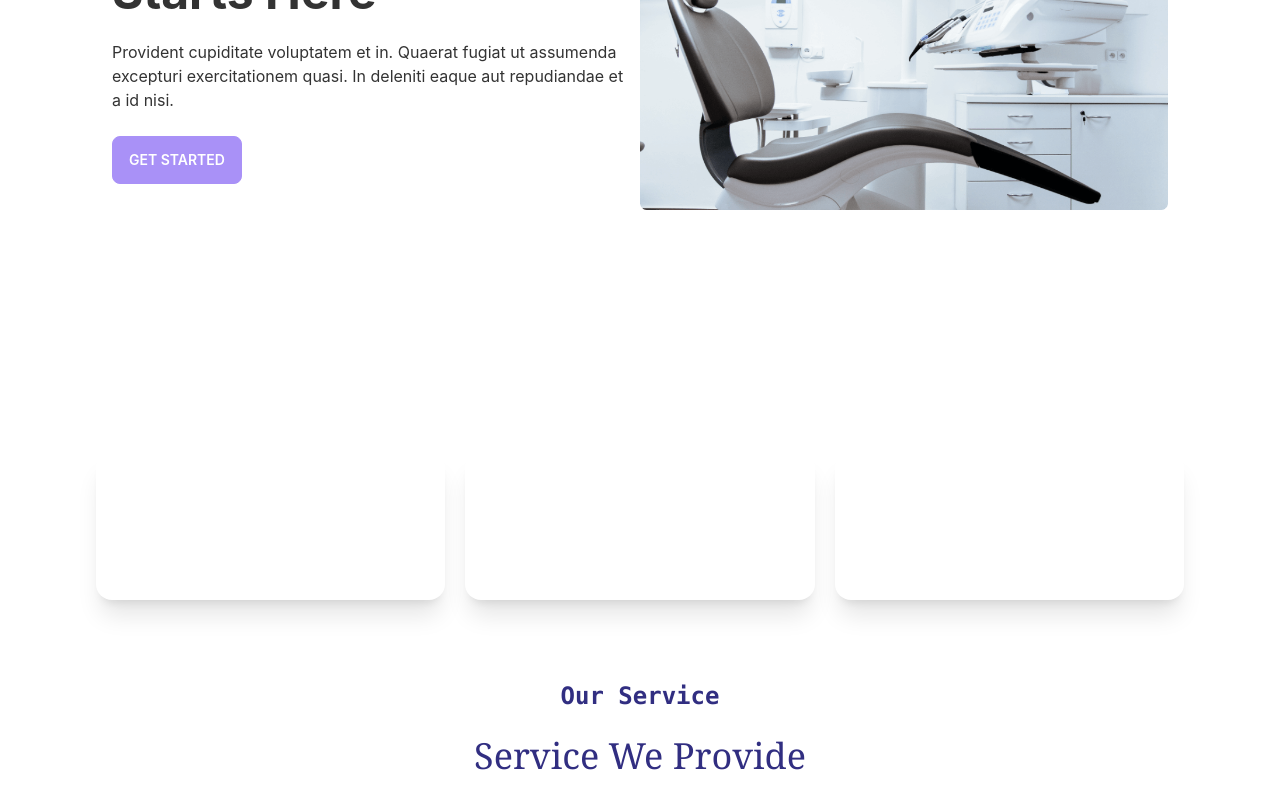
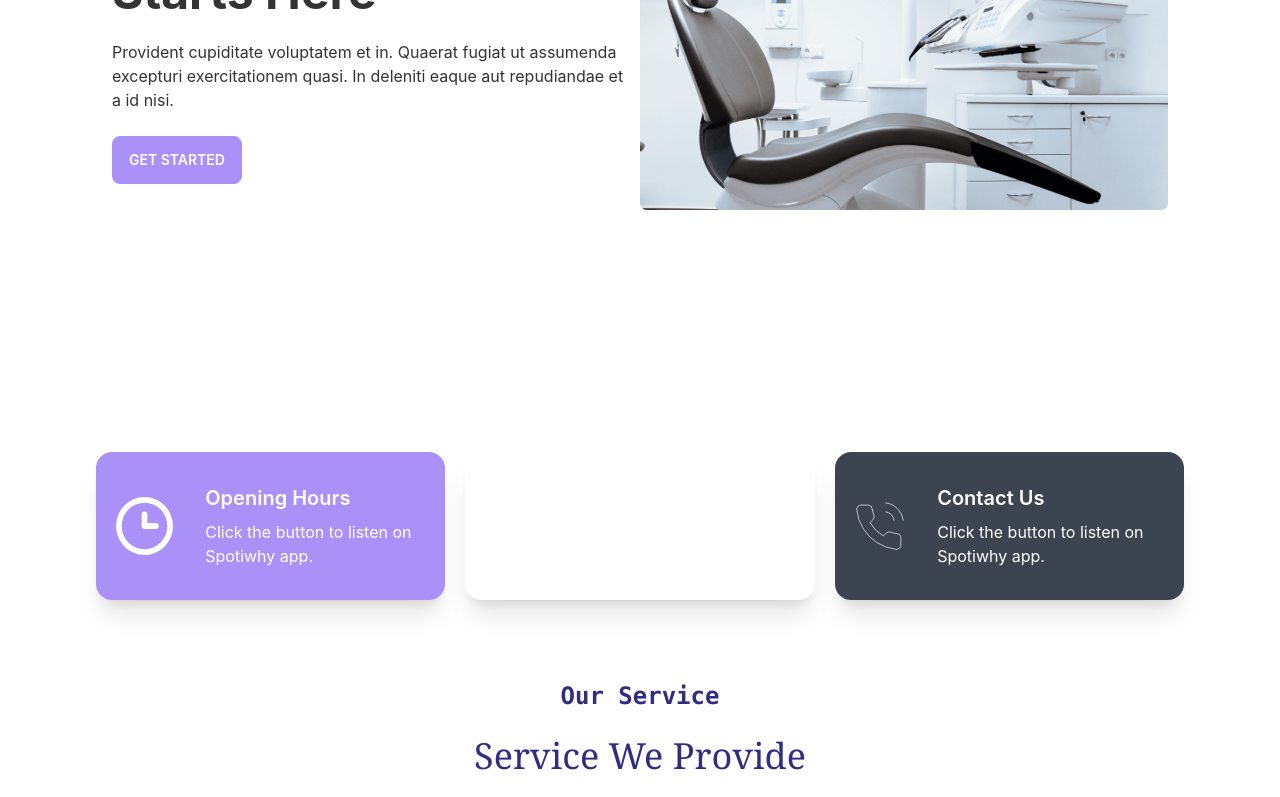
Before and after one commit to Jonied-mirza-shakib/doctors-portal-client, a React (Create React App) app: page /home in a window 1280 px wide. Shown: the part 412-1209 px from the top of the page. Built offline with nearby package versions, Linux system fonts and the light colour scheme; no server answers.

Commit message:
complete info.js page

```diff
--- a/src/Hooks/useAdmin.js
+++ b/src/Hooks/useAdmin.js
@@ -6,7 +6,7 @@ const useAdmin = user => {
     useEffect(() => {
         const email = user?.email;
         if (email) {
-            fetch(`http://localhost:5000/admin/${email}`, {
+            fetch(`https://cryptic-mesa-43832.herokuapp.com/admin/${email}`, {
                 method: 'GET',
                 headers: {
                     'content-type': 'application/json',
--- a/src/Hooks/useToken.js
+++ b/src/Hooks/useToken.js
@@ -6,7 +6,7 @@ const useToken = user => {
         const email = user?.user.email;
         const currentUser = { email: email };
         if (email) {
-            fetch(`http://localhost:5000/user/${email}`, {
+            fetch(`https://cryptic-mesa-43832.herokuapp.com/user/${email}`, {
                 method: 'PUT',
                 headers: {
                     'Content-Type': 'application/json',
--- a/src/Pages/Appoinment/AvailableAppointment.js
+++ b/src/Pages/Appoinment/AvailableAppointment.js
@@ -9,7 +9,7 @@ const AvailableAppointment = ({ date }) => {
     const formattedDate = format(date, 'pp')
 
     const { data: service, isLoading, refetch } = useQuery(['available', formattedDate], () =>
-        fetch(`http://localhost:5000/available?date=${formattedDate}`)
+        fetch(`https://cryptic-mesa-43832.herokuapp.com/available?date=${formattedDate}`)
             .then(res => res.json())
     )
 
--- a/src/Pages/Appoinment/BokingModal.js
+++ b/src/Pages/Appoinment/BokingModal.js
@@ -23,7 +23,7 @@ const BokingModal = ({ date, treatment, setTreatment, refetch }) => {
             phone: event.target.phone.value,
         }
 
-        fetch('http://localhost:5000/booking', {
+        fetch('https://cryptic-mesa-43832.herokuapp.com/booking', {
             method: 'POST',
             headers: {
                 'Content-Type': 'application/json',
--- a/src/Pages/Dashboard/AllUsers.js
+++ b/src/Pages/Dashboard/AllUsers.js
@@ -4,7 +4,7 @@ import { toast } from 'react-toastify';
 
 const AllUsers = () => {
     const { data: user, isLoading, refetch } = useQuery(['users'], () =>
-        fetch('http://localhost:5000/user', {
+        fetch('https://cryptic-mesa-43832.herokuapp.com/user', {
             method: 'GET',
             headers: {
                 'authorization': `Bearer ${localStorage.getItem('accessToken')}`
@@ -16,7 +16,7 @@ const AllUsers = () => {
 
     const makeAdmin = email => {
         console.log(email);
-        fetch(`http://localhost:5000/user/admin/${email}`, {
+        fetch(`https://cryptic-mesa-43832.herokuapp.com/user/admin/${email}`, {
             method: 'PUT',
             headers: {
                 'authorization': `Bearer ${localStorage.getItem('accessToken')}`
--- a/src/Pages/Dashboard/MyAppoinment.js
+++ b/src/Pages/Dashboard/MyAppoinment.js
@@ -12,7 +12,7 @@ const MyAppoinment = () => {
 
     useEffect(() => {
         if (user) {
-            fetch(`http://localhost:5000/booking?patient=${user.email}`, {
+            fetch(`https://cryptic-mesa-43832.herokuapp.com/booking?patient=${user.email}`, {
                 method: 'GET',
                 headers: {
                     'authorization': `Bearer ${localStorage.getItem('accessToken')}`
--- a/src/Pages/Home/Info.js
+++ b/src/Pages/Home/Info.js
@@ -7,9 +7,9 @@ import phone from '../../assets/icons/phone.svg'
 const Info = () => {
     return (
         <div className='grid grid-cols-1 lg:grid-cols-3 gap-5'>
-            <InfoCart bgclassName='bg-primary' cartTitle='Opening Hours' img={clock}></InfoCart>
-            <InfoCart bgclassName='bg-accent' cartTitle='Our Location' img={marker}></InfoCart>
-            <InfoCart bgclassName='bg-neutral' cartTitle='Contact Us' img={phone}></InfoCart>
+            <InfoCart className='bg-primary' cartTitle='Opening Hours' img={clock}></InfoCart>
+            <InfoCart className='bg-accent' cartTitle='Our Location' img={marker}></InfoCart>
+            <InfoCart className='bg-neutral' cartTitle='Contact Us' img={phone}></InfoCart>
         </div>
     );
 };
--- a/src/Pages/Home/InfoCart.js
+++ b/src/Pages/Home/InfoCart.js
@@ -2,7 +2,7 @@ import React from 'react';
 
 const InfoCart = ({ img, cartTitle, bgClass, className }) => {
     return (
-        <div className={`card lg:card-side bg-base-100 shadow-xl ${bgClass}`}>
+        <div className={`card lg:card-side bg-base-100 shadow-xl ${className}`}>
             <figure className='pl-5'>
                 <img src={img} alt="Album" />
             </figure>
```
